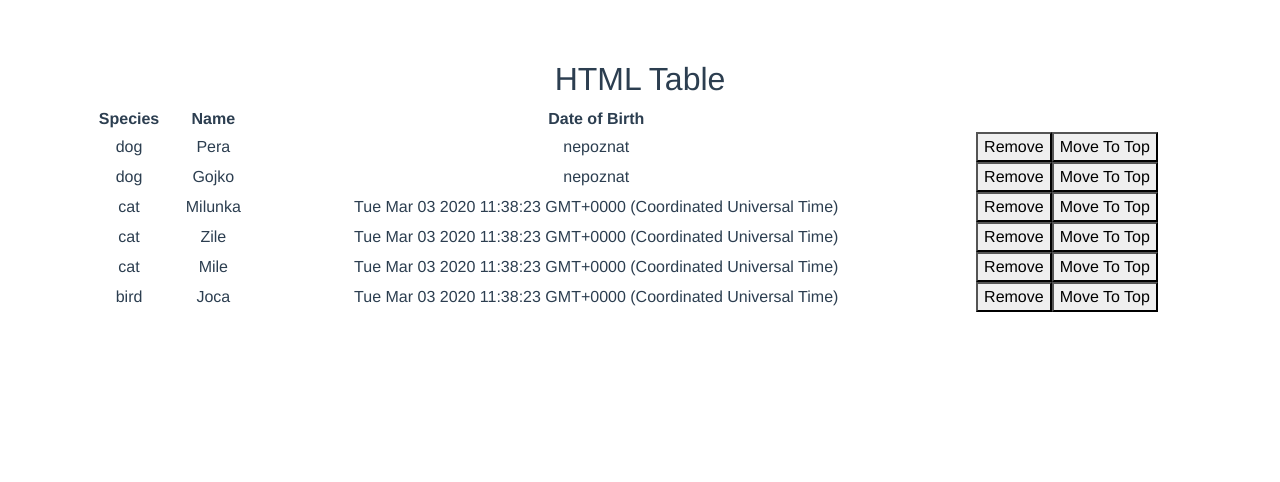
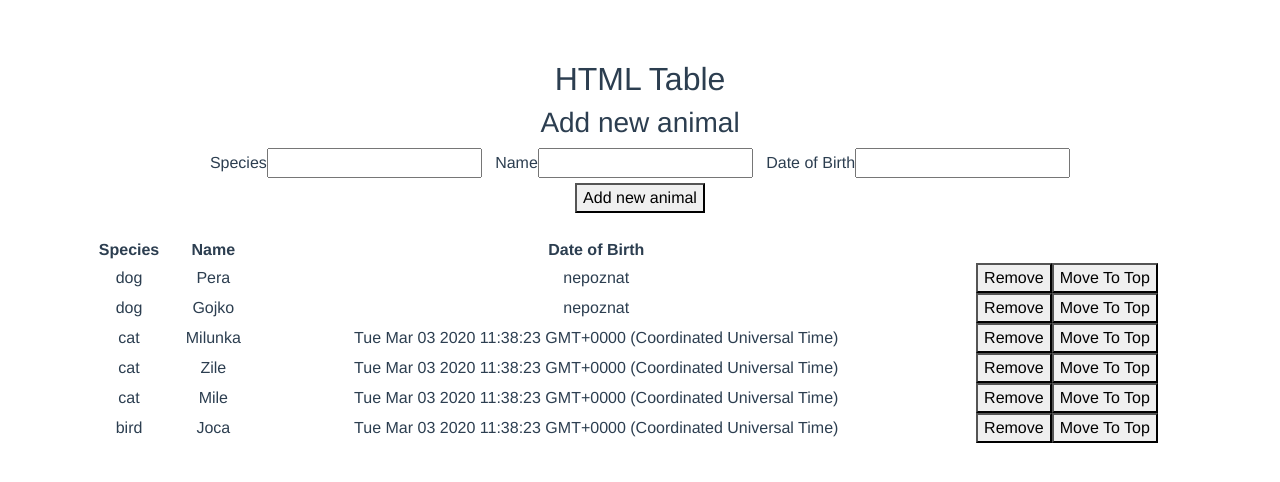
Before and after one commit to nikola-96/Zoo-second-version, a Vue app: page / in a window 1280 px wide. Shown: the top 482 px of the page. Built offline with nearby package versions, Linux system fonts and the light colour scheme.

Commit message:
Zadatak 5

```diff
--- a/src/components/AnimalList.vue
+++ b/src/components/AnimalList.vue
@@ -1,6 +1,20 @@
 <template>
   <div>
     <h2>HTML Table</h2>
+    <form @submit.prevent="addAnimal">
+      <div>
+        <h3>Add new animal</h3>
+        <label for>Species</label>
+        <input type="text" name="species" v-model="newAnimal.species" /> &nbsp;
+        <label for>Name</label>
+        <input type="text" name="name" v-model="newAnimal.name" /> &nbsp;
+        <label for>Date of Birth</label>
+        <input type="text" name="date_of_birth" v-model="newAnimal.date_of_birth" />
+        <br />
+        <button type="submit">Add new animal</button>
+      </div>
+    </form>
+    <br />
 
     <table class="container">
       <th>Species</th>
@@ -28,7 +42,8 @@ export default {
         { species: "cat", name: "Zile", date_of_birth: new Date() },
         { species: "cat", name: "Mile", date_of_birth: new Date() },
         { species: "bird", name: "Joca", date_of_birth: new Date() }
-      ]
+      ],
+      newAnimal: {}
     };
   },
   methods: {
@@ -45,6 +60,10 @@ export default {
     moveToTop(animal) {
       this.remove(animal);
       this.animals.unshift(animal);
+    },
+    addAnimal() {
+      this.animals.push(this.newAnimal);
+      this.newAnimal = {};
     }
   }
 };
```
